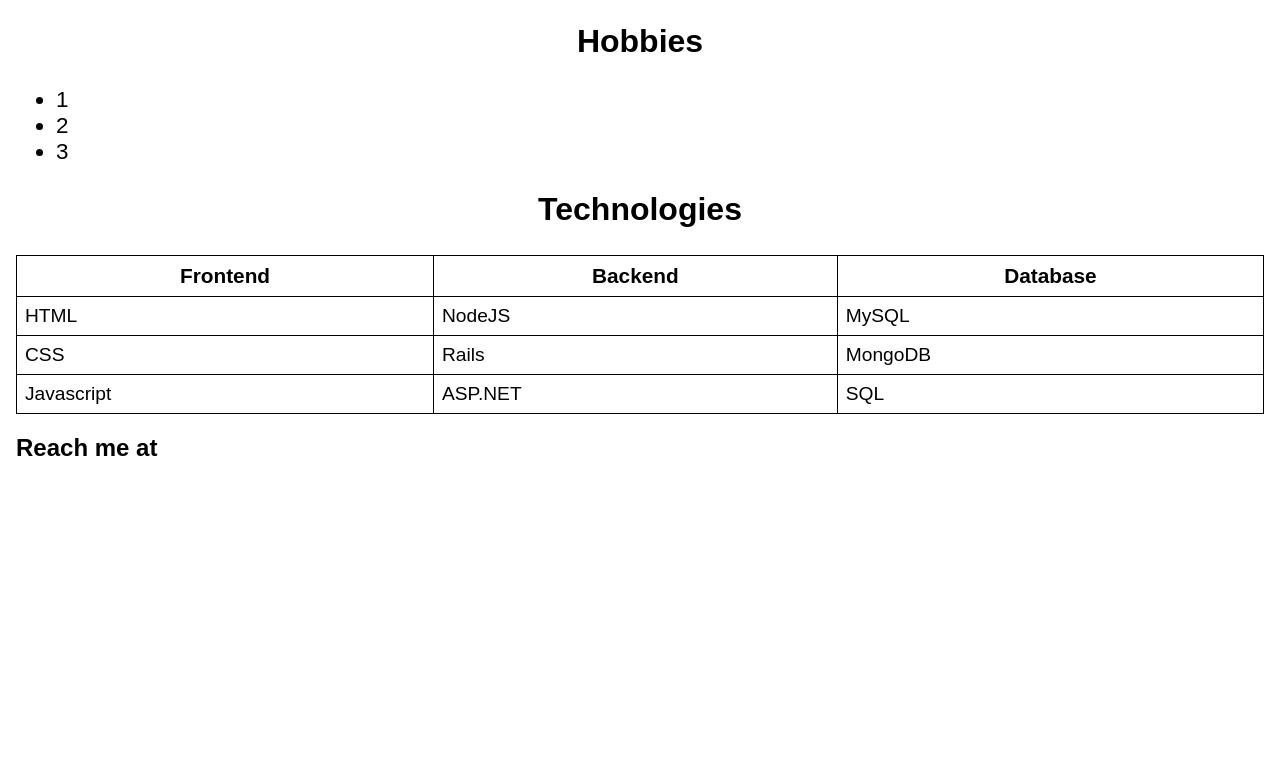
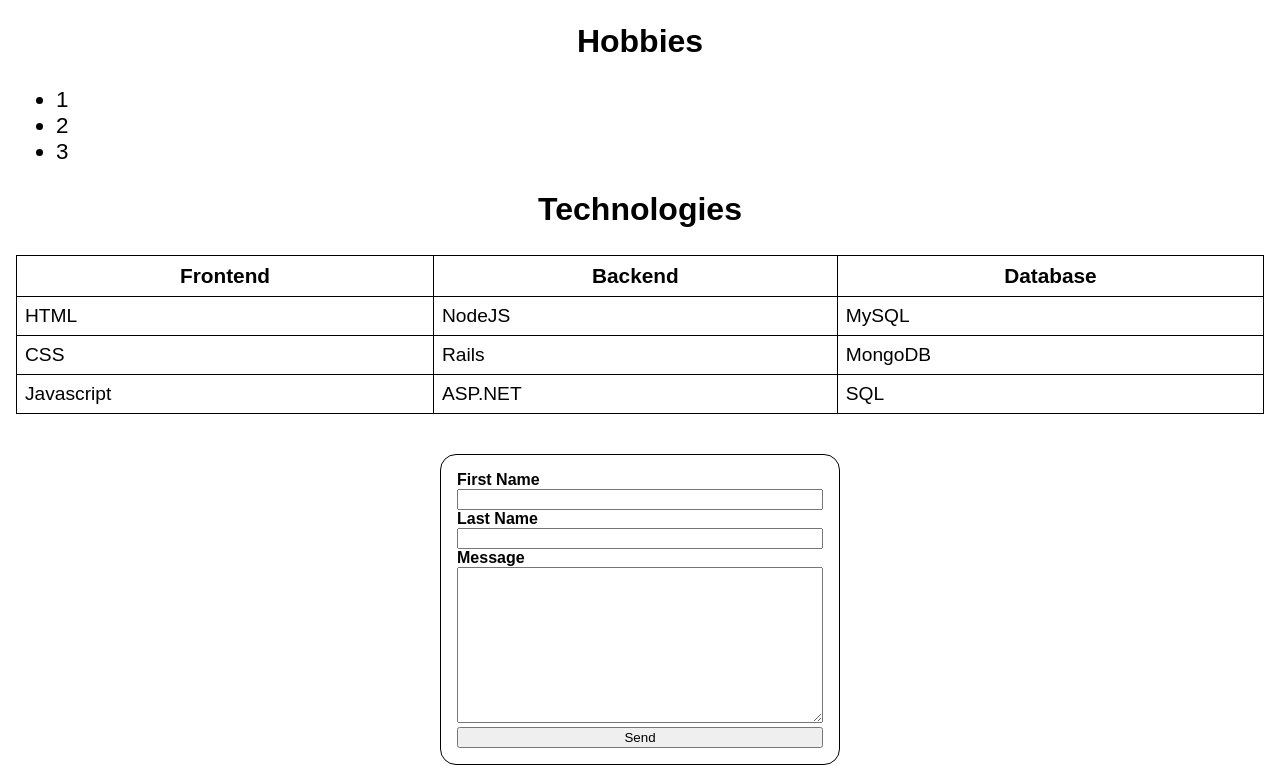
Before and after one commit to kk-1590/Portfolio, a plain HTML site: page index.html in a window 1280 px wide. Shown: the part 1058-1839 px from the top of the page. Before the commit the page ends 1556 px from the top, so only its background shows below. Drawn offline with Linux system fonts and the light colour scheme.

Commit message:
updated files

```diff
--- a/index.html
+++ b/index.html
@@ -111,7 +111,25 @@
         </table>
       </div>
 
-      <h2>Reach me at</h2>
+      <div id="contact-me">
+        <form name="contact" id='contact' method="POST" data-netlify="true">
+            <div>
+              <div>
+                  <label for="firstName">First Name</label>
+                  <input type="text" id="firstName" name="firstName"/>
+              </div>
+              <div>
+                  <label for="lastName">Last Name</label>
+                  <input type="text" id="lastName" name="lastName" />
+              </div>
+              <div>
+                  <label for="message">Message</label>
+                  <textarea name="message" id="'message" cols="30" rows="10"></textarea>
+              </div>
+            </div>
+            <button type="submit">Send</button>
+        </form>
+      </div>
     </div>
     <script src="./main.js"></script>
   </body>
--- a/style.css
+++ b/style.css
@@ -1,3 +1,7 @@
+*{
+    box-sizing: border-box;
+}
+
 body{
     margin:0;
     font-family: Arial, Helvetica, sans-serif;
@@ -51,6 +55,7 @@ td{
 
 table{
     width: 100%;
+    margin-bottom: 40px;
 }
 
 p{
@@ -76,3 +81,20 @@ p{
 span{
     color: rgb(7, 156, 248);
 }
+
+form#contact {
+    max-width: 400px;
+    margin:auto;
+    padding: 16px;
+    border: 1px solid;
+    border-radius: 16px;
+}
+
+#contact label{
+    display:block;
+    font-weight: 600;
+}
+
+#contact input,#contact textarea,#contact button {
+    width:100%;
+}
```
